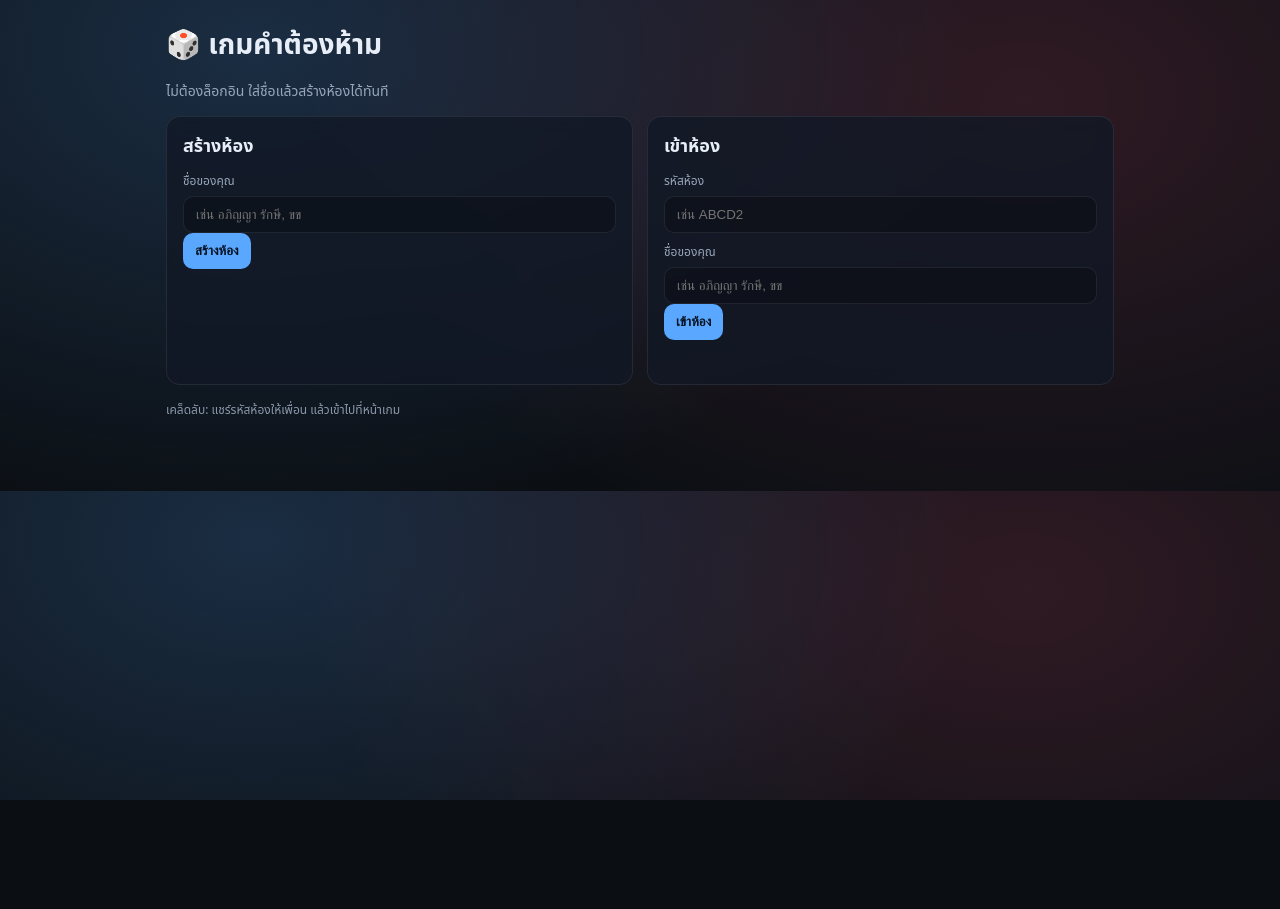
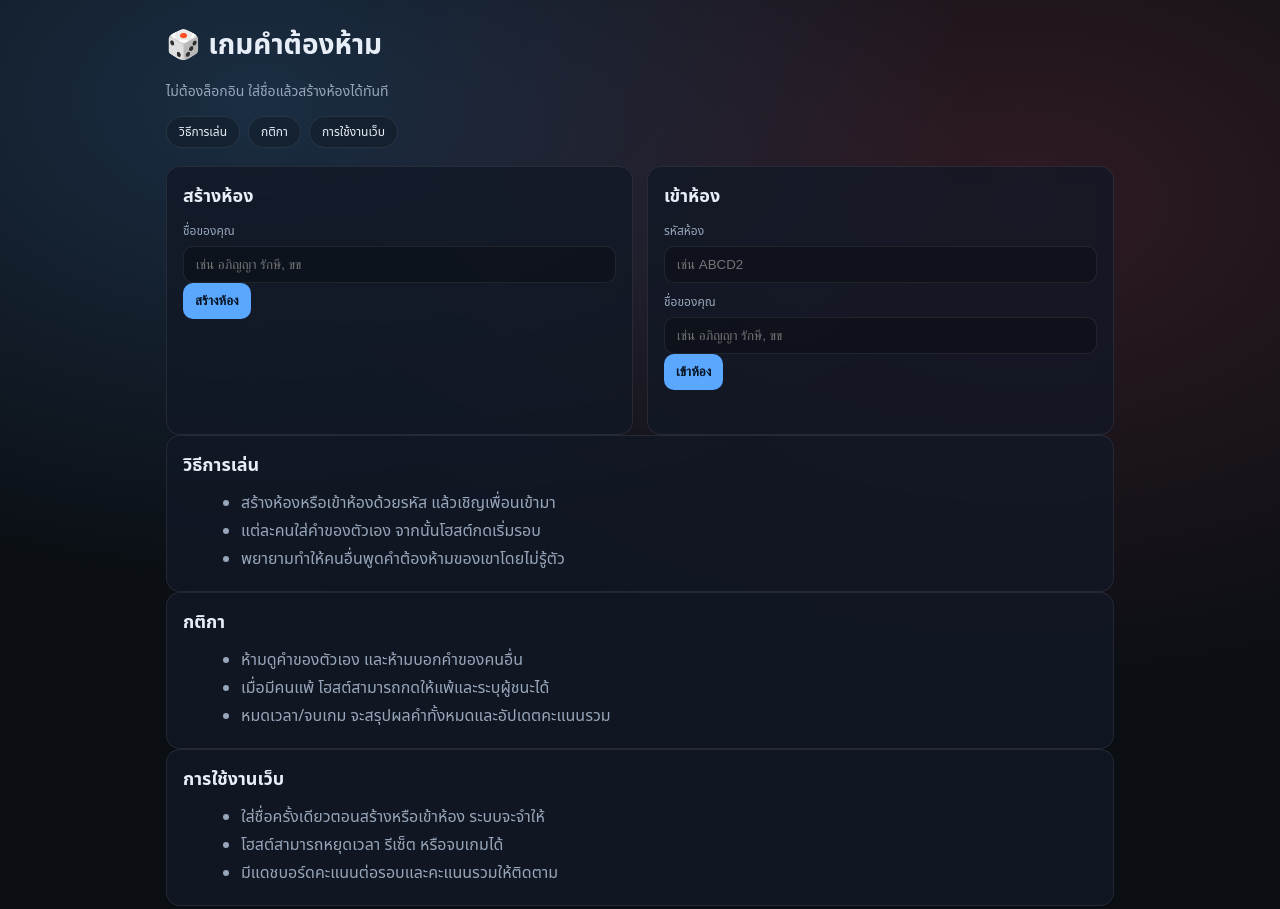
Before and after one commit to YannawutRoumsuk/party-deck, a website: page public/index.html in a window 1280 px wide. Shown: the top 909 px of the page. Before the commit the page ends 800 px from the top, so only its background shows below. Drawn offline with nearby package versions, Linux system fonts and the light colour scheme; no server answers.

Commit message:
add how to play

```diff
--- a/public/index.html
+++ b/public/index.html
@@ -13,6 +13,12 @@
   <div class="container">
     <h1>🎲 เกมคำต้องห้าม</h1>
     <p class="sub">ไม่ต้องล็อกอิน ใส่ชื่อแล้วสร้างห้องได้ทันที</p>
+
+    <nav class="tabs">
+      <a class="tab" href="#how-to-play">วิธีการเล่น</a>
+      <a class="tab" href="#rules">กติกา</a>
+      <a class="tab" href="#usage">การใช้งานเว็บ</a>
+    </nav>
 
     <div class="grid2">
       <div class="card">
@@ -32,6 +38,33 @@
         <button id="btnJoin" class="primary">เข้าห้อง</button>
         <p id="joinMsg" class="hint"></p>
       </div>
+    </div>
+
+    <div id="how-to-play" class="card">
+      <h2>วิธีการเล่น</h2>
+      <ul class="info-list">
+        <li>สร้างห้องหรือเข้าห้องด้วยรหัส แล้วเชิญเพื่อนเข้ามา</li>
+        <li>แต่ละคนใส่คำของตัวเอง จากนั้นโฮสต์กดเริ่มรอบ</li>
+        <li>พยายามทำให้คนอื่นพูดคำต้องห้ามของเขาโดยไม่รู้ตัว</li>
+      </ul>
+    </div>
+
+    <div id="rules" class="card">
+      <h2>กติกา</h2>
+      <ul class="info-list">
+        <li>ห้ามดูคำของตัวเอง และห้ามบอกคำของคนอื่น</li>
+        <li>เมื่อมีคนแพ้ โฮสต์สามารถกดให้แพ้และระบุผู้ชนะได้</li>
+        <li>หมดเวลา/จบเกม จะสรุปผลคำทั้งหมดและอัปเดตคะแนนรวม</li>
+      </ul>
+    </div>
+
+    <div id="usage" class="card">
+      <h2>การใช้งานเว็บ</h2>
+      <ul class="info-list">
+        <li>ใส่ชื่อครั้งเดียวตอนสร้างหรือเข้าห้อง ระบบจะจำให้</li>
+        <li>โฮสต์สามารถหยุดเวลา รีเซ็ต หรือจบเกมได้</li>
+        <li>มีแดชบอร์ดคะแนนต่อรอบและคะแนนรวมให้ติดตาม</li>
+      </ul>
     </div>
 
     <div class="footer">
--- a/public/style.css
+++ b/public/style.css
@@ -28,6 +28,23 @@ body {
 h1 { margin: 0 0 8px; font-size: 28px; }
 h2 { margin: 0 0 12px; font-size: 18px; }
 .sub { color: var(--muted); font-size: 14px; }
+
+.tabs {
+  display: flex;
+  gap: 8px;
+  flex-wrap: wrap;
+  margin: 12px 0 18px;
+}
+.tab {
+  text-decoration: none;
+  color: var(--text);
+  border: 1px solid var(--border);
+  padding: 6px 12px;
+  border-radius: 999px;
+  font-size: 12px;
+  background: rgba(0,0,0,0.2);
+}
+.tab:hover { border-color: rgba(255,255,255,0.2); }
 
 .grid2 {
   display: grid;
@@ -90,6 +107,8 @@ button:disabled { opacity: 0.5; cursor: not-allowed; box-shadow: none; transform
 }
 
 .footer { margin-top: 16px; color: var(--muted); font-size: 12px; opacity: 0.9; }
+.info-list { margin: 8px 0 0 18px; color: var(--muted); }
+.info-list li { margin: 4px 0; }
 
 .list { display: grid; gap: 8px; }
 .player {
```
